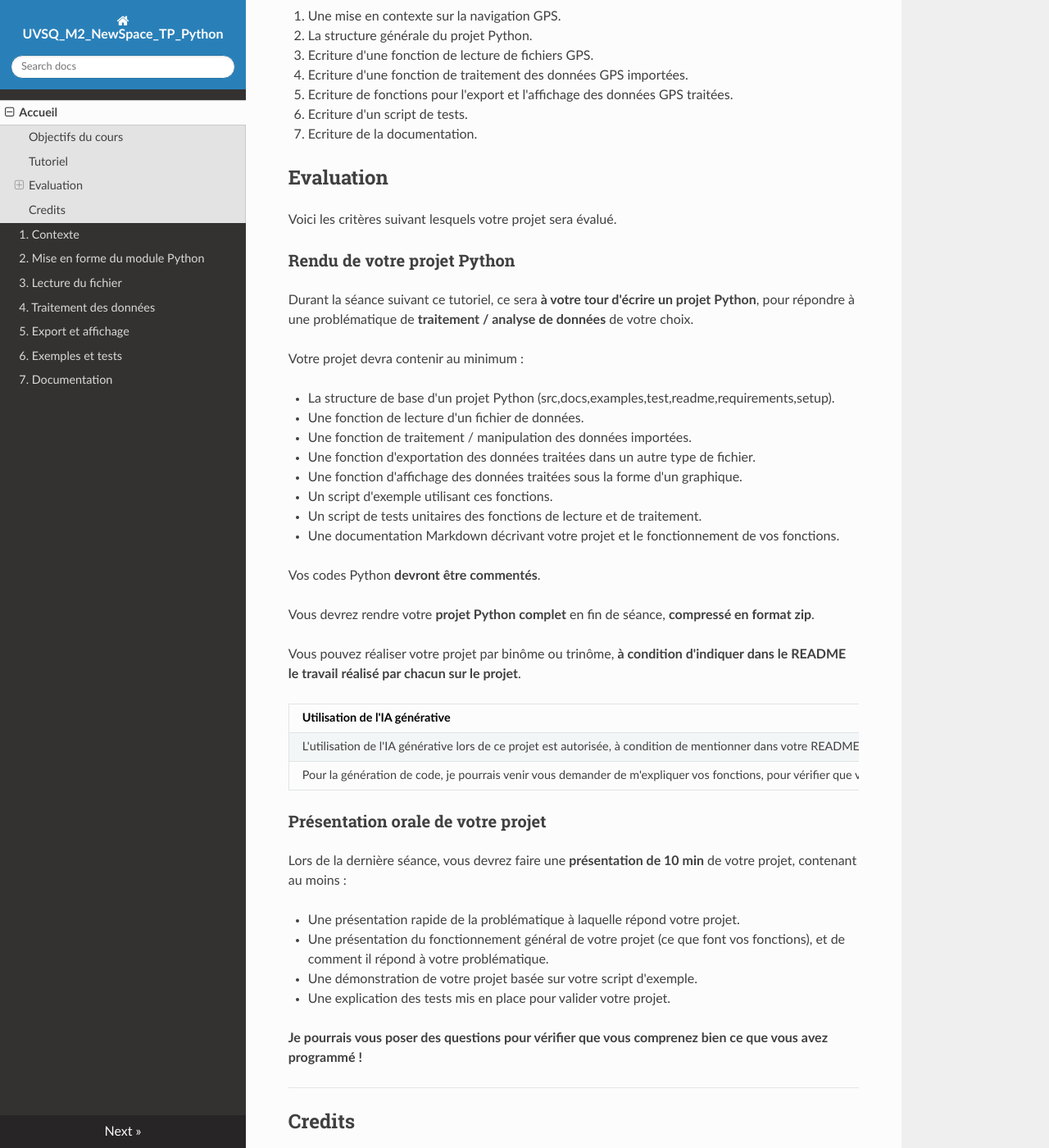
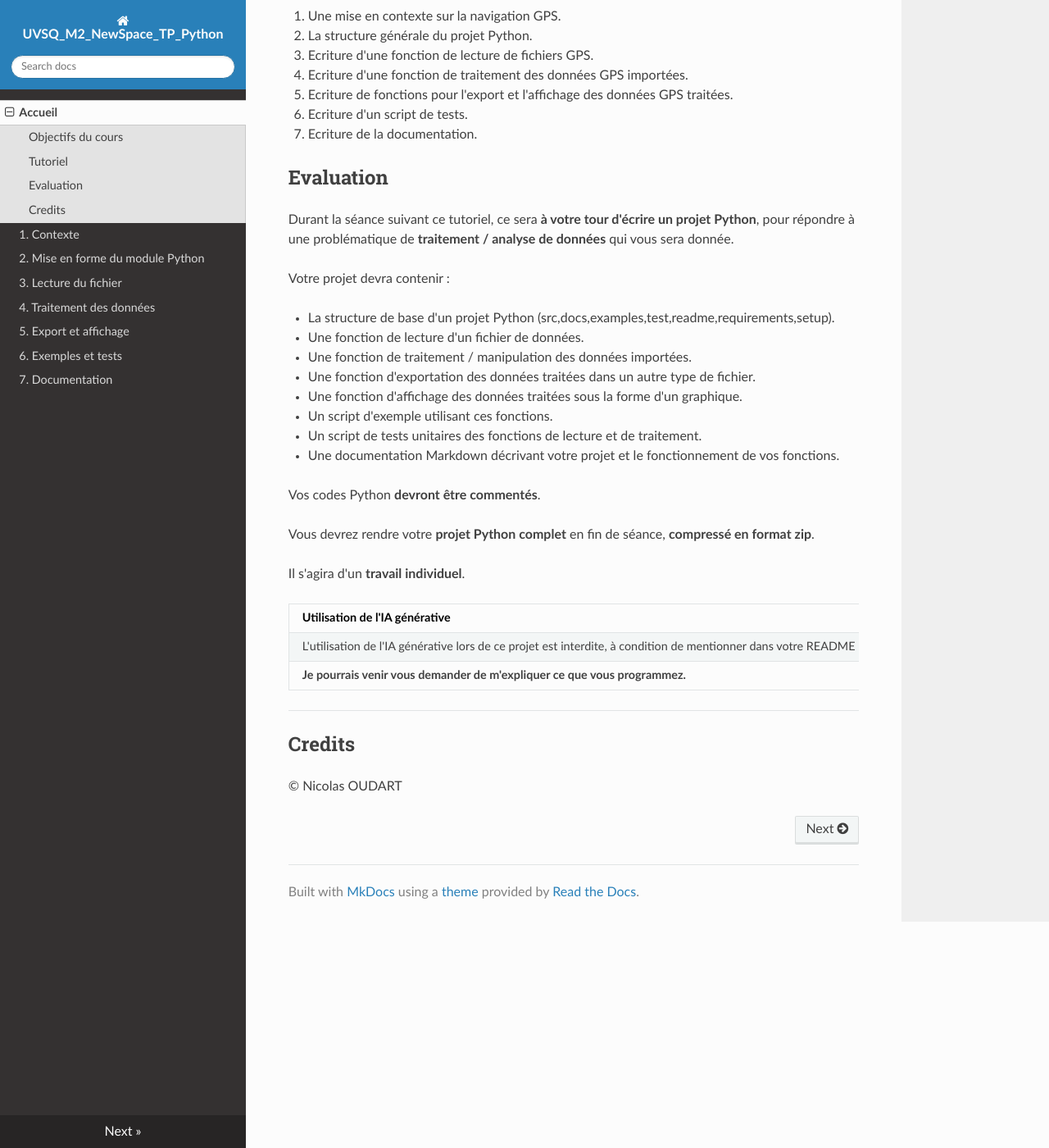
Before and after one commit to NicOudart/UVSQ_M2_NewSpace_TP_Python, an MkDocs documentation site: the page built from docs/index.md, in a window 1280 px wide and 1400 px high, scrolled down 1332 px. Shown: the whole window at 82% size. Built offline with MkDocs 1.6.1, drawn with Linux system fonts in a browser that asks for light colours; nearby versions of some CDN libraries.

Commit message:
-Update exam indications.

```diff
--- a/docs/index.md
+++ b/docs/index.md
@@ -52,13 +52,9 @@ Ce tutoriel sera divisé en plusieurs parties :
 
 ## Evaluation
 
-Voici les critères suivant lesquels votre projet sera évalué.
+Durant la séance suivant ce tutoriel, ce sera **à votre tour d'écrire un projet Python**, pour répondre à une problématique de **traitement / analyse de données** qui vous sera donnée.
 
-### Rendu de votre projet Python
-
-Durant la séance suivant ce tutoriel, ce sera **à votre tour d'écrire un projet Python**, pour répondre à une problématique de **traitement / analyse de données** de votre choix.
-
-Votre projet devra contenir au minimum :
+Votre projet devra contenir :
 
 - La structure de base d'un projet Python (src,docs,examples,test,readme,requirements,setup).
 
@@ -80,26 +76,12 @@ Vos codes Python **devront être commentés**.
 
 Vous devrez rendre votre **projet Python complet** en fin de séance, **compressé en format zip**.
 
-Vous pouvez réaliser votre projet par binôme ou trinôme, **à condition d'indiquer dans le README le travail réalisé par chacun sur le projet**.
+Il s'agira d'un **travail individuel**.
 
 |Utilisation de l'IA générative|
 |:-|
-|L'utilisation de l'IA générative lors de ce projet est autorisée, à condition de mentionner dans votre README pour quoi vous l'avez utilisée.|
-|Pour la génération de code, je pourrais venir vous demander de m'expliquer vos fonctions, pour vérifier que vous comprennez bien ce que vous faites.|
-
-### Présentation orale de votre projet
-
-Lors de la dernière séance, vous devrez faire une **présentation de 10 min** de votre projet, contenant au moins :
-
-- Une présentation rapide de la problématique à laquelle répond votre projet.
-
-- Une présentation du fonctionnement général de votre projet (ce que font vos fonctions), et de comment il répond à votre problématique.
-
-- Une démonstration de votre projet basée sur votre script d'exemple.
-
-- Une explication des tests mis en place pour valider votre projet.
-
-**Je pourrais vous poser des questions pour vérifier que vous comprenez bien ce que vous avez programmé !**
+|L'utilisation de l'IA générative lors de ce projet est interdite, à condition de mentionner dans votre README pour quoi vous l'avez utilisée.|
+|**Je pourrais venir vous demander de m'expliquer ce que vous programmez.**|
 
 ---
 
```
Also changed, not shown: README.md (+5 -23 lines).
